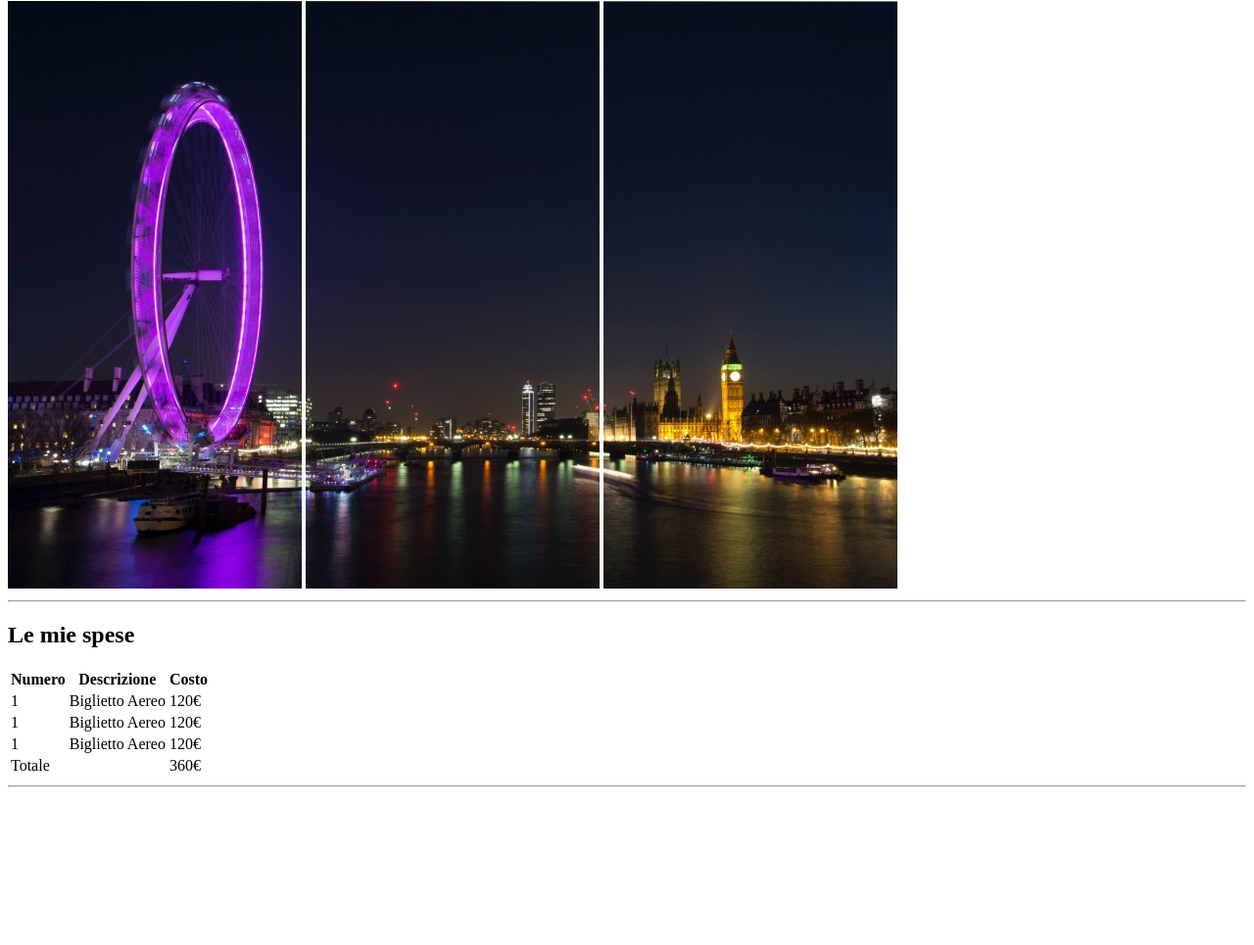
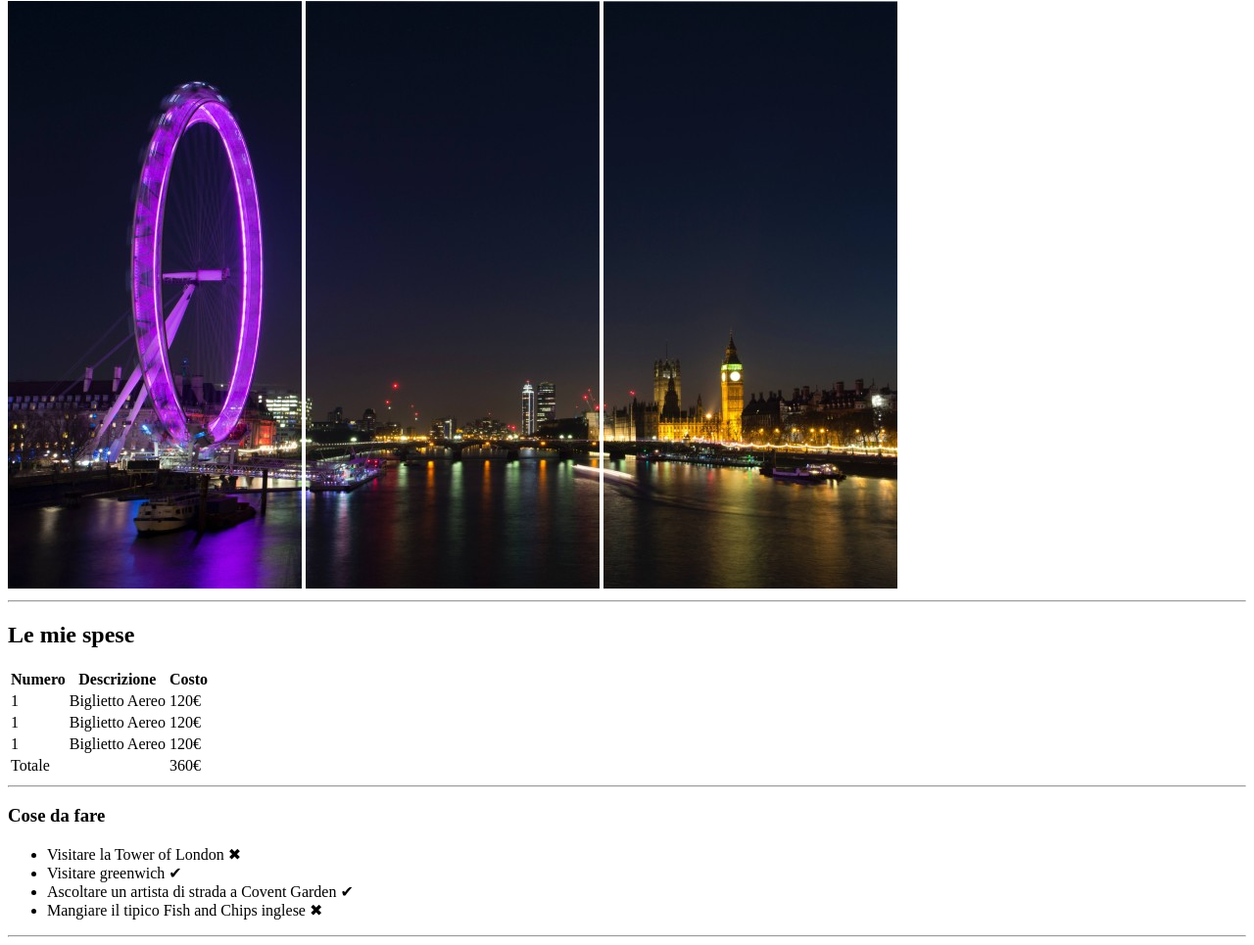
Before and after one commit to manolioluigi/html-london-trip, a plain HTML site: page index.html in a window 1280 px wide. Shown: the part 79-1044 px from the top of the page at 98% size. Before the commit the page ends 891 px from the top, so only its background shows below. Drawn offline with Linux system fonts and the light colour scheme.

Commit message:
unordered list

```diff
--- a/index.html
+++ b/index.html
@@ -58,7 +58,15 @@
 
         <hr>
 
+        <h3>Cose da fare</h3>
+        <ul>
+            <li><span>Visitare la Tower of London ✖</span></li>
+            <li><span>Visitare greenwich ✔</span></li>
+            <li><span>Ascoltare un artista di strada a Covent Garden ✔</span></li>
+            <li><span>Mangiare il tipico Fish and Chips inglese ✖</span></li>
+        </ul>
 
+        <hr>
 
     </main>
 
```
